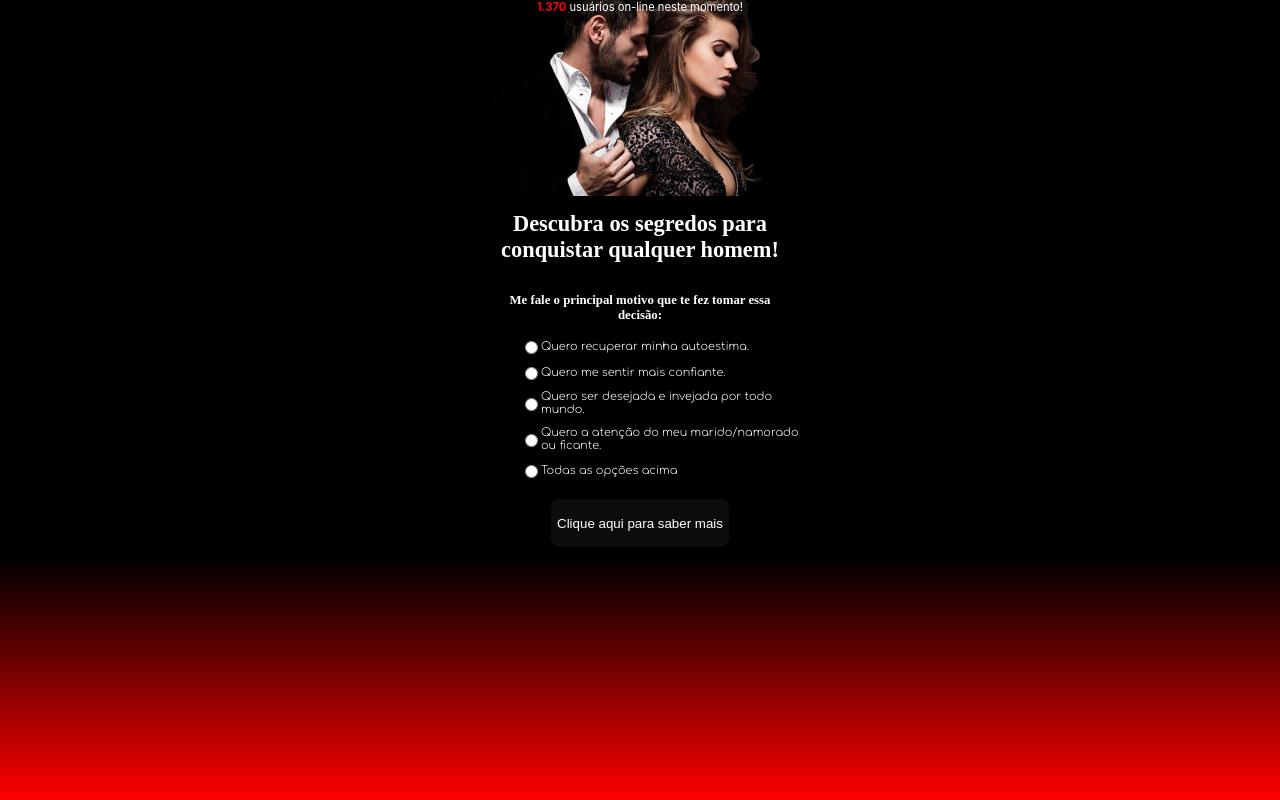
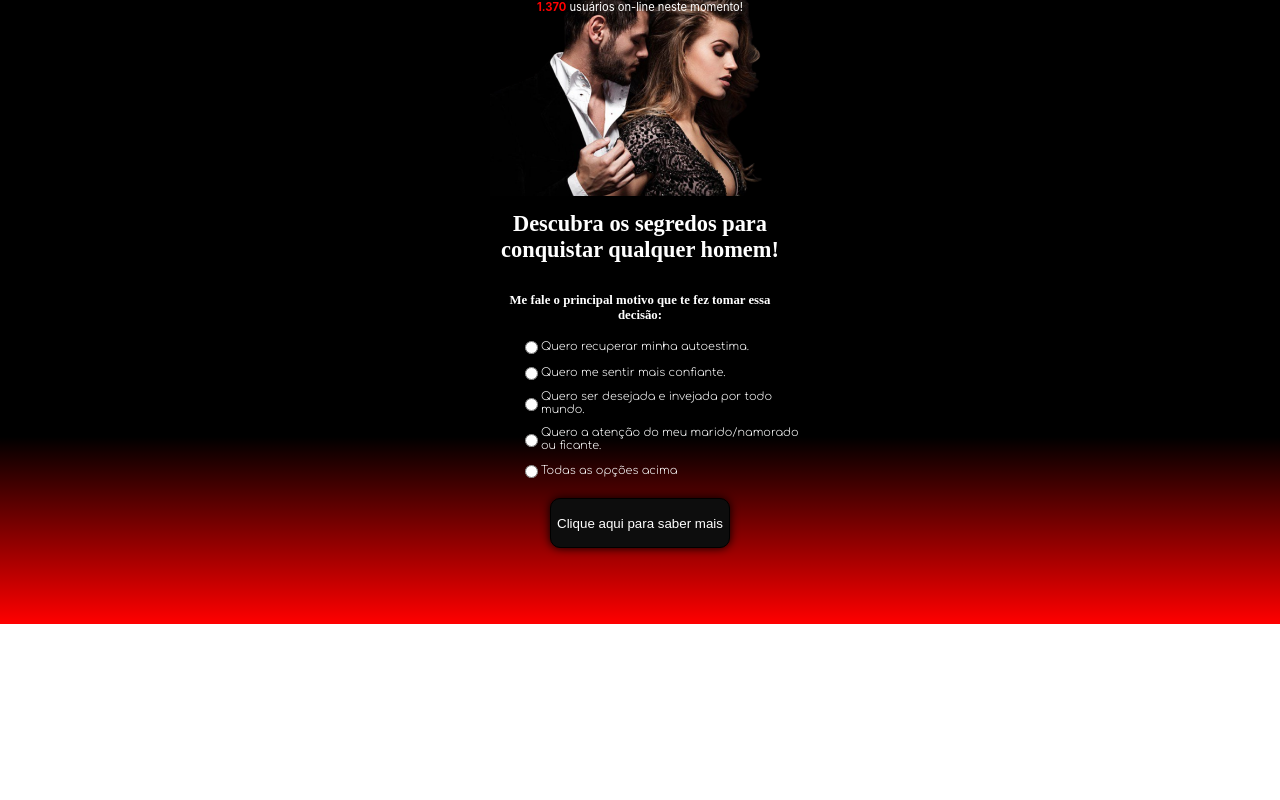
Before and after one commit to 19842022/relacioneja, a React (Vite) app: page / in a window 1280 px wide. Built offline with nearby package versions, Linux system fonts and the light colour scheme; a web font is replaced by a local one.

Commit message:
Update style.css

```diff
--- a/src/pages/Home/style.css
+++ b/src/pages/Home/style.css
@@ -4,11 +4,12 @@
 body{
     font-family: 'Montserrat';
 color: white;
+background-color: rgba(255,0,0,1);
 background: linear-gradient(0deg, rgba(255,0,0,1) 0%, rgba(0,0,0,1) 30%);
 background-repeat: no-repeat;
 background-attachment:scroll;
 background-size:contain;
-height: 100vh;
+
 }
 
 
@@ -20,7 +21,7 @@ height: 100vh;
         align-items: center;
         flex:0;
         min-width: 300px;
-        height: 100%;
+        height: 100vh;
 
     }
     .content-page-home{
```
